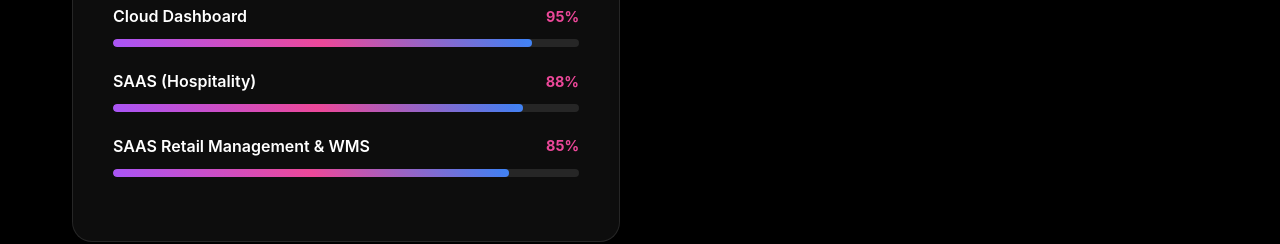
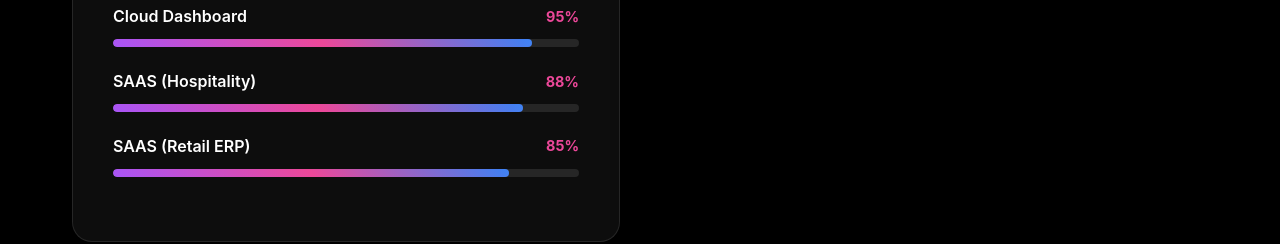
Before and after one commit to Arunprakash-apsh/portfolio, a plain HTML site: page index.html in a window 1280 px wide. Shown: the part 3840-4084 px from the top of the page. Drawn offline with Linux system fonts and the light colour scheme.

Commit message:
Update index.html

```diff
--- a/index.html
+++ b/index.html
@@ -1238,7 +1238,7 @@
                     </div>
                     <div class="skill-item">
                         <div class="skill-name">
-                            <span>SAAS Retail Management & WMS</span>
+                            <span>SAAS (Retail ERP)</span>
                             <span class="skill-level">85%</span>
                         </div>
                         <div class="skill-bar">
```
